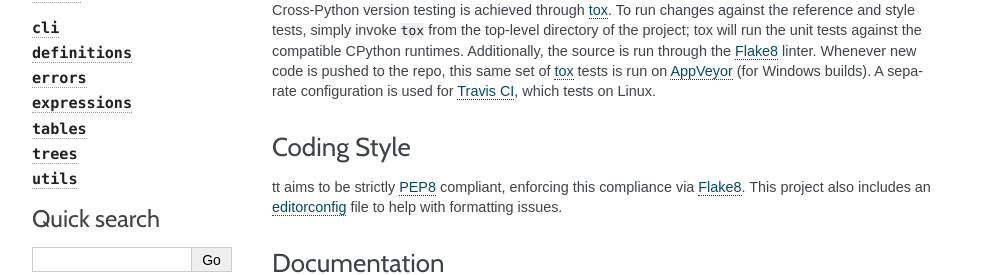
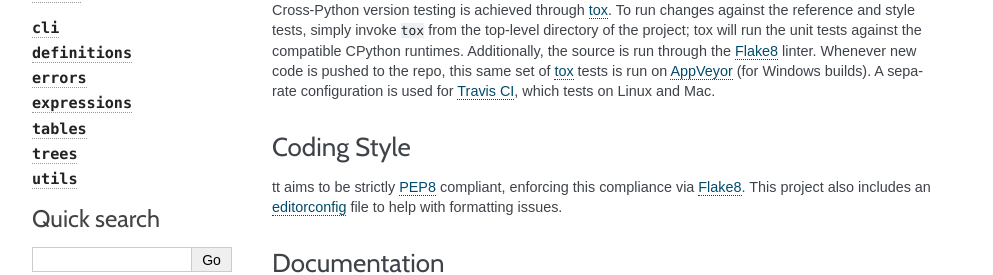
Before and after one commit to welchbj/tt, a Sphinx documentation site: the page built from docs/development.rst, in a window 1280 px wide. Shown: the part 657-932 px from the top of the page, without its empty margins (148-1141 px from the left). Built offline with Sphinx 7.4.7, drawn with Linux system fonts in a browser that asks for light colours; some web fonts are replaced.

Commit message:
Add Mac OSX testing to Travis config and docs

```diff
--- a/docs/development.rst
+++ b/docs/development.rst
@@ -28,7 +28,7 @@
 
 Note that while doc tests are used, this is mostly just to make sure the documentation examples are valid. The true behavior of the library and its public contract are enforced through the unit tests.
 
-Cross-Python version testing is achieved through `tox`_. To run changes against the reference and style tests, simply invoke ``tox`` from the top-level directory of the project; tox will run the unit tests against the compatible CPython runtimes. Additionally, the source is run through the `Flake8`_ linter. Whenever new code is pushed to the repo, this same set of `tox`_ tests is run on `AppVeyor`_ (for Windows builds). A separate configuration is used for `Travis CI`_, which tests on Linux.
+Cross-Python version testing is achieved through `tox`_. To run changes against the reference and style tests, simply invoke ``tox`` from the top-level directory of the project; tox will run the unit tests against the compatible CPython runtimes. Additionally, the source is run through the `Flake8`_ linter. Whenever new code is pushed to the repo, this same set of `tox`_ tests is run on `AppVeyor`_ (for Windows builds). A separate configuration is used for `Travis CI`_, which tests on Linux and Mac.
 
 
 Coding Style
--- a/docs/release_notes.rst
+++ b/docs/release_notes.rst
@@ -17,7 +17,7 @@
     * Update ``__iter__`` in  :class:`TruthTable <tt.tables.truth_table.TruthTable>` to yield inputs as a :func:`namedtuple <python:collections.namedtuple>`-like object rather than a plain :class:`tuple <python:tuple>`
     * Re-organize :doc:`User Guide </user_guide>` into different sections instead of one long page
     * Remove PyPy support, due to addition of C-extensions
-
+    * Add testing on Mac via Travis
 
 0.5.x
 -----
```
Also changed, not shown: .travis.yml.
